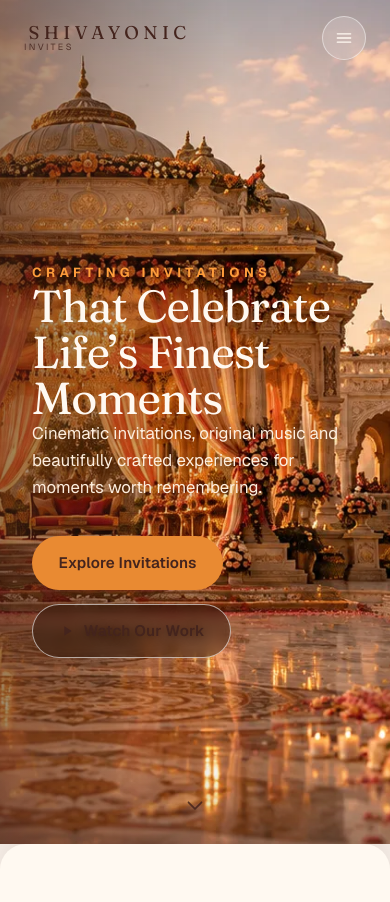
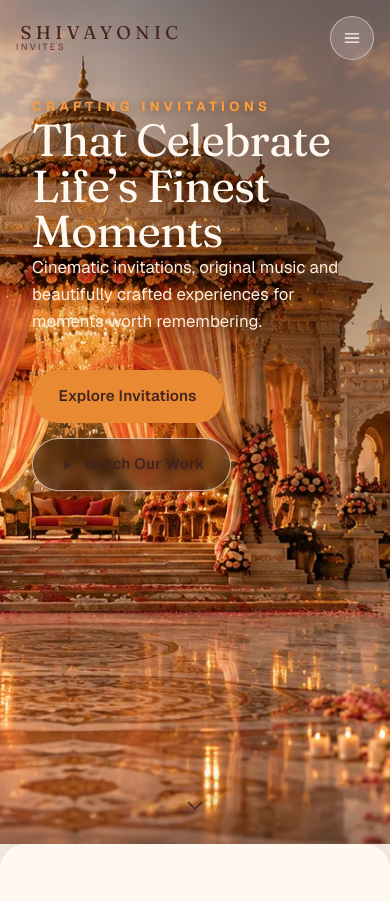
Before and after one commit to ipcplindia/shivayonic-invites, a Next.js app: page / in a window 390 px wide. Shown: the top 902 px of the page. Built offline with nearby package versions, Linux system fonts and the light colour scheme.

Commit message:
style(public): move hero copy to top-right sky, navbar to edges
Co-Authored-By: Claude Opus 5 <noreply@anthropic.com>

```diff
--- a/src/features/public/public-sections.css
+++ b/src/features/public/public-sections.css
@@ -12,7 +12,7 @@
 }
 
 .navBar {
-  width: min(1560px, 100% - 3rem);
+  width: calc(100% - 2rem);
   margin: 0 auto;
   display: flex;
   align-items: center;
@@ -233,7 +233,7 @@
   min-height: 100svh;
   height: 100svh;
   display: flex;
-  align-items: center;
+  align-items: flex-start;
   isolation: isolate;
   overflow: clip;
   background-color: #e79a52;
@@ -299,16 +299,22 @@
   position: absolute;
   inset: 0;
   z-index: 2;
-  background: linear-gradient(90deg, rgb(58 30 18 / 0.5) 0%, rgb(58 30 18 / 0.24) 30%, transparent 58%);
+  background:
+    radial-gradient(90% 70% at 82% 22%, rgb(40 20 10 / 0.42) 0%, transparent 62%),
+    linear-gradient(200deg, rgb(40 20 10 / 0.34) 0%, transparent 45%);
 }
 
 .heroInner {
   position: relative;
   z-index: 3;
-  width: var(--shell);
-  margin: 0 auto;
-  max-width: 46rem;
-  padding-top: 76px;
+  width: calc(100% - 4rem);
+  max-width: 40rem;
+  margin: 0 2rem 0 auto;
+  padding-top: 118px;
+  display: flex;
+  flex-direction: column;
+  align-items: flex-end;
+  text-align: right;
 }
 
 .heroEyebrow {
@@ -342,6 +348,7 @@
 .heroCtas {
   display: flex;
   flex-wrap: wrap;
+  justify-content: flex-end;
   gap: 0.9rem;
   margin-top: 2.2rem;
 }
@@ -1313,3 +1320,19 @@
 .chapter:nth-child(6n + 4) { background: linear-gradient(135deg, #e6ece1 0%, #cbdccf 100%); }
 .chapter:nth-child(6n + 5) { background: linear-gradient(135deg, #ece9d6 0%, #d3d6b7 100%); }
 .chapter:nth-child(6n + 6) { background: linear-gradient(135deg, #f7e6d2 0%, #ecceb0 100%); }
+
+/* Mobile: the top-right placement is a desktop composition; on phones the
+   headline returns to a full-width left-aligned block. */
+@media (max-width: 760px) {
+  .heroInner {
+    max-width: 100%;
+    margin: 0 auto;
+    align-items: flex-start;
+    text-align: left;
+    padding-top: 96px;
+  }
+
+  .heroCtas {
+    justify-content: flex-start;
+  }
+}
```
